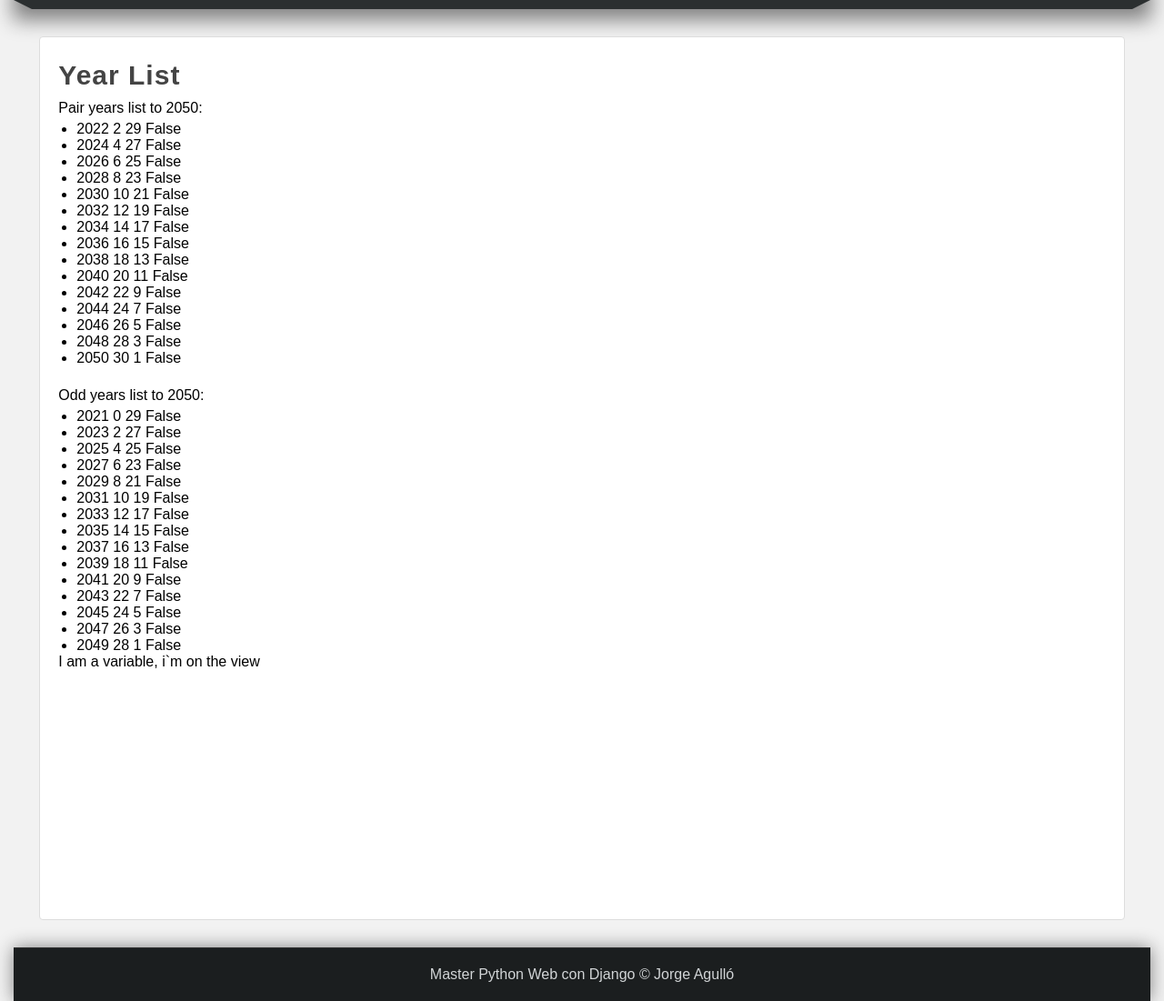
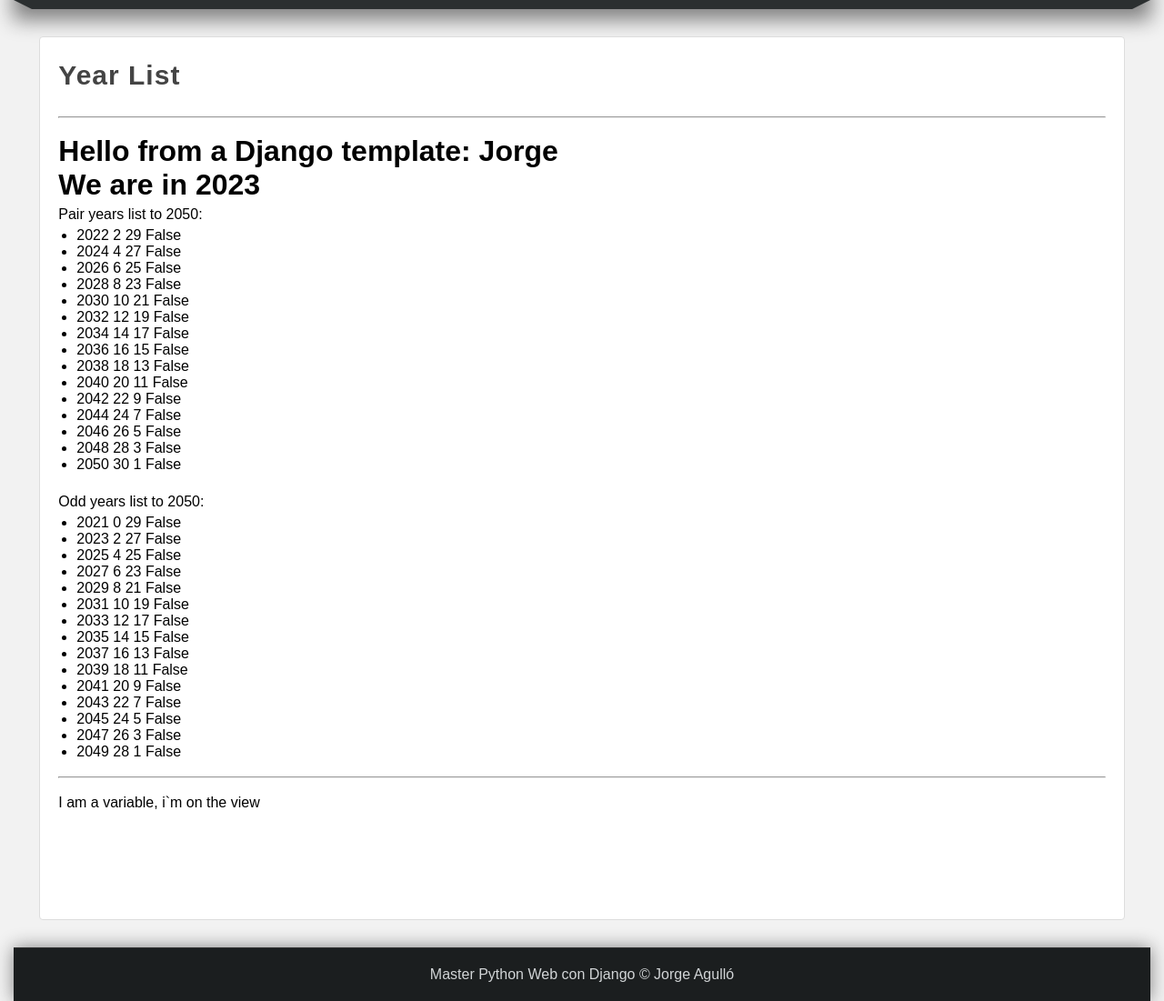
Before and after one commit to JorgeAgulloM/master30python_web, a Django app: page /yearlist/ in a window 1280 px wide. Shown: the part 182-1283 px from the top of the page at 91% size. Run offline with Django 4.2, Linux system fonts and the light colour scheme.

Commit message:
(WIP) Templates functions

```diff
--- /dev/null
+++ b/django/start_django/first_app/templates/date.html
@@ -0,0 +1,40 @@
+<br>
+<hr>
+<br>
+<h1>{{hello}}: {{name}}</h1>
+<h1>We are in 2023</h1>
+<p>Pair years list to 2050:</p>
+<ul>
+    {% for year in years %}
+        {% if year|divisibleby:2 == True %}
+            <li>
+                {{year}}
+                {{forloop.counter}}
+                {{forloop.revcounter}}
+                {{forloop.first}}
+            </li>
+        {% endif %}
+    {% empty %}
+        <strong>Has no results</strong>
+    {% endfor %}
+</ul>
+
+<br>
+<p>Odd years list to 2050:</p>
+<ul>
+    {% for year in years %}
+        {% if year|divisibleby:2 == False %}
+            <li>
+                {{year}}
+                {{forloop.counter0}}
+                {{forloop.revcounter0}}
+                {{forloop.last}}
+            </li>
+        {% endif %}
+    {% empty %}
+        <strong>Has no results</strong>
+    {% endfor %}
+</ul>
+<br>
+<hr>
+<br>
--- a/django/start_django/first_app/templates/year_list.html
+++ b/django/start_django/first_app/templates/year_list.html
@@ -9,6 +9,7 @@
 {% endblock %}
 
 {% block content %}
+
     <h1 class="title">
         {% if title %}
             <p>{{title}}</p>
@@ -17,38 +18,12 @@
         {% endif %}
     </h1>
 
-    <p>Pair years list to 2050:</p>
-    <ul>
-        {% for year in years %}
-            {% if year|divisibleby:2 == True %}
-                <li>
-                    {{year}}
-                    {{forloop.counter}}
-                    {{forloop.revcounter}}
-                    {{forloop.first}}
-                </li>
-            {% endif %}
-        {% empty %}
-            <strong>Has no results</strong>
-        {% endfor %}
-    </ul>
+    {% comment%}
+        Podría hacer que solo se hereden las variables que se declaran aquí - añadiendo only al final
+        {% include 'date.html' with hello='Hello from a Django template' only %}
+    {% endcomment %}
 
-    <br>
-    <p>Odd years list to 2050:</p>
-    <ul>
-        {% for year in years %}
-            {% if year|divisibleby:2 == False %}
-                <li>
-                    {{year}}
-                    {{forloop.counter0}}
-                    {{forloop.revcounter0}}
-                    {{forloop.last}}
-                </li>
-            {% endif %}
-        {% empty %}
-            <strong>Has no results</strong>
-        {% endfor %}
-    </ul>
+    {% include 'date.html' with hello='Hello from a Django template' %}
 
     {{my_var}}
 
--- a/django/start_django/first_app/views.py
+++ b/django/start_django/first_app/views.py
@@ -52,6 +52,7 @@ def year_list(request):
         year += 1
 
     return render(request, 'year_list.html', {
+        'name': 'Jorge',
         'title': 'Year List',
         'my_var': 'I am a variable, i`m on the view',
         'years' : years
```
